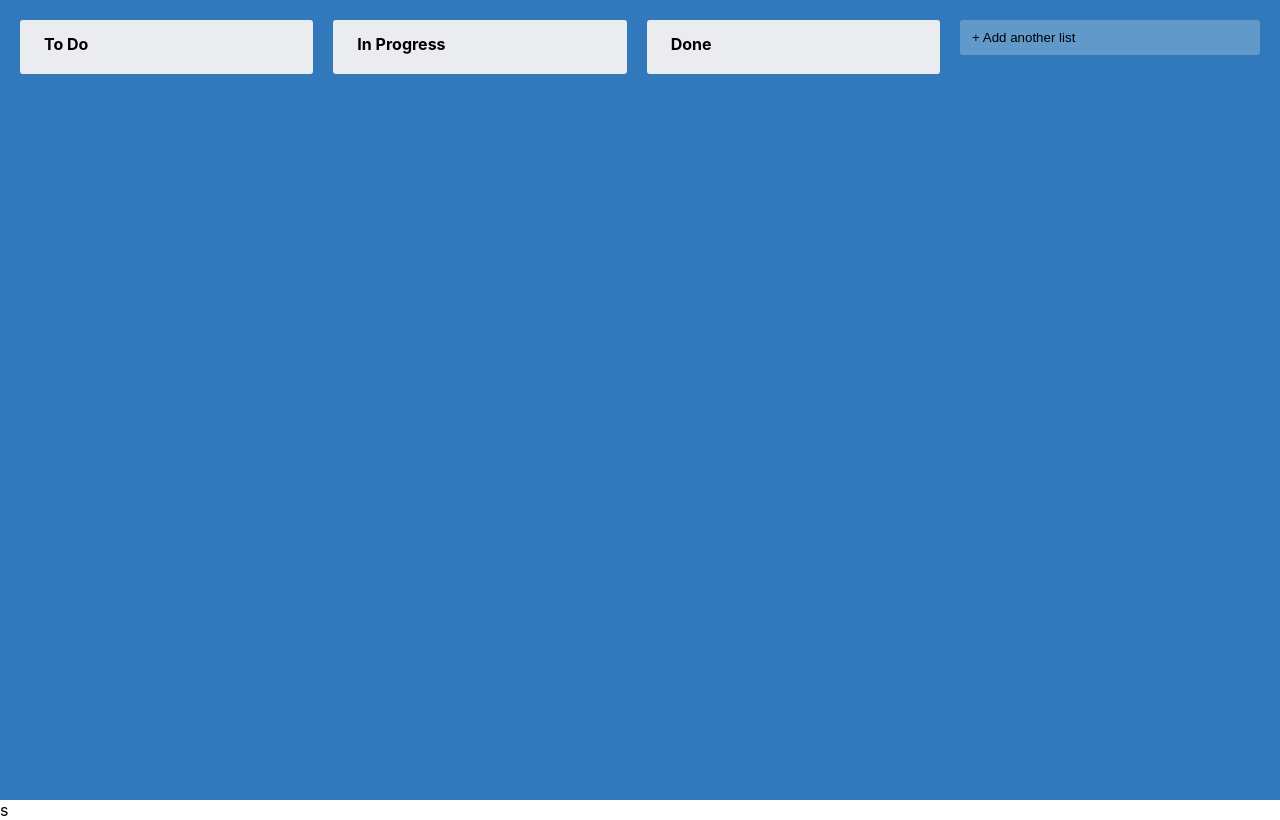
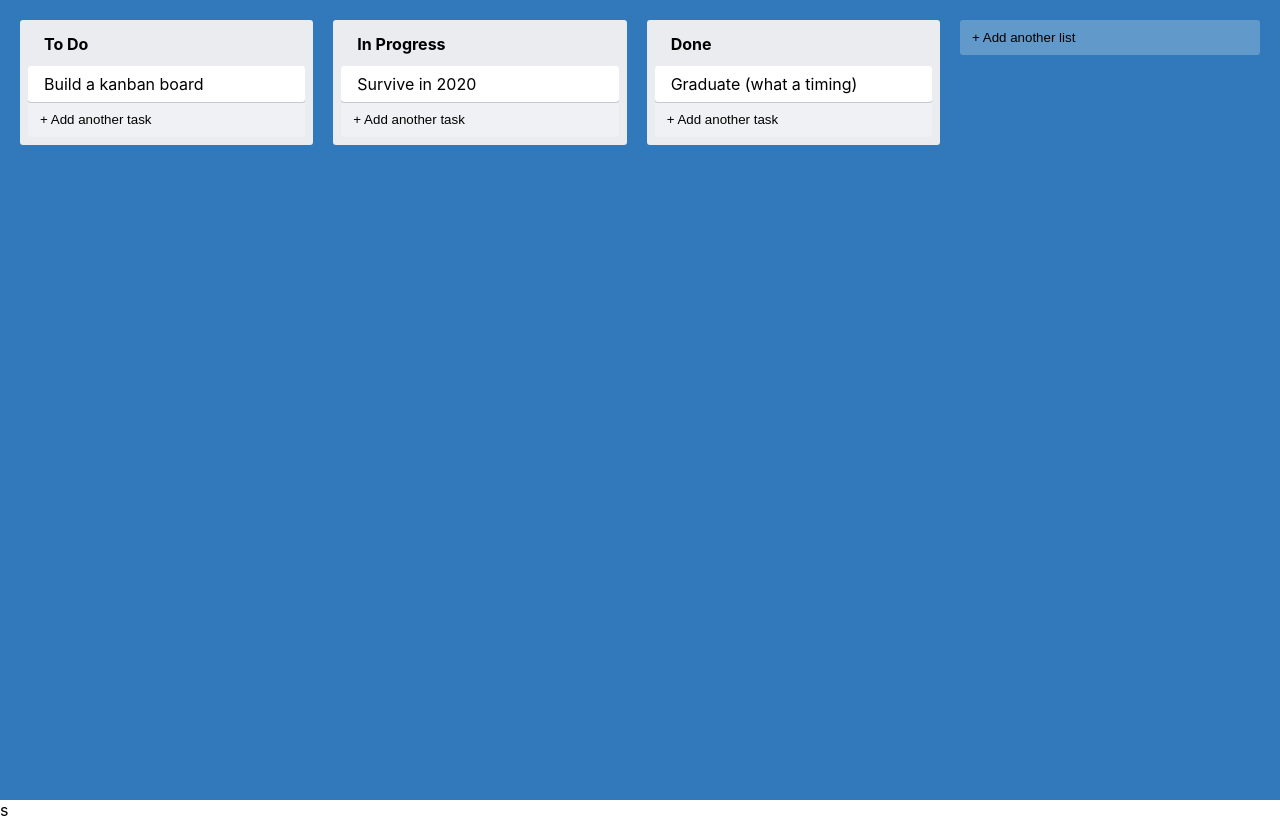
Before and after one commit to gunayanil/kanban-board, a React (Create React App) app: page / in a window 1280 px wide. Built offline with nearby package versions, Linux system fonts and the light colour scheme.

Commit message:
imported useAppState and rendered cards based on state

```diff
--- a/src/components/Column.tsx
+++ b/src/components/Column.tsx
@@ -1,18 +1,24 @@
 import React from 'react';
+import { useAppState } from '../AppStateContext';
+import { AddNewItem } from './AddNewItem';
 import { ColumnContainer, ColumnTitle } from '../styles';
+import { Card } from './Card';
 
 interface ColumnProps {
   text: string;
+  index: number;
 }
 
-export const Column = ({
-  text,
-  children,
-}: React.PropsWithChildren<ColumnProps>) => {
+export const Column = ({ text, index }: ColumnProps) => {
+  const { state } = useAppState();
+
   return (
     <ColumnContainer>
       <ColumnTitle>{text}</ColumnTitle>
-      {children}
+      {state.lists[index].tasks.map(task => (
+        <Card text={task.text} key={task.id} />
+      ))}
+      <AddNewItem toggleBtnText='+ Add another task' onAdd={console.log} dark />
     </ColumnContainer>
   );
 };
```
